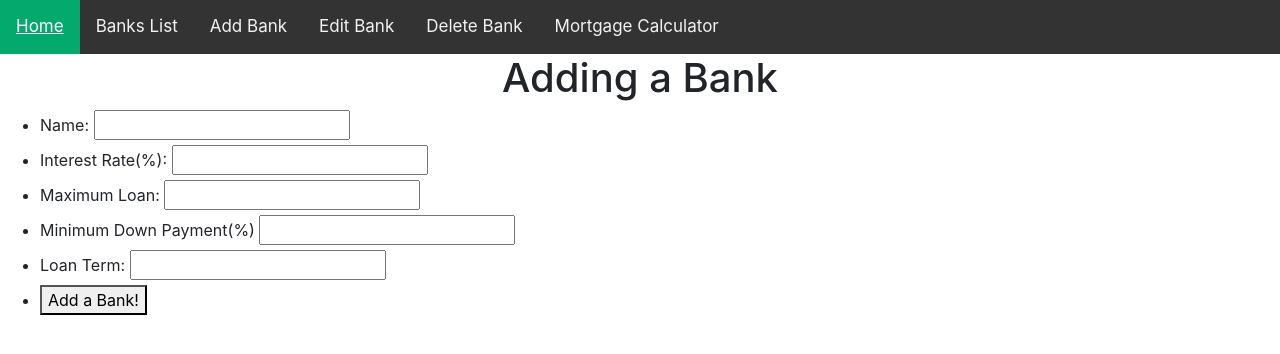
After one commit to DummyEgg/BankMortgage, a Flask app: page /addbank in a window 1280 px wide. The commit adds this page. Shown: the top 354 px of the page. Run offline with Flask 2, Linux system fonts and the light colour scheme; some libraries are stand-ins or nearby versions.

Commit message:
adding banks

```diff
--- a/app.py
+++ b/app.py
@@ -27,8 +27,9 @@ def get_task(bank_id):
         abort(404)
     return jsonify({'bank': bank[0]})
 
-@app.route('/api/create_bank', methods=['POST'])
-def create_bank():
+@app.route('/api/add_bank', methods=['POST'])
+def add_bank():
+    print(request.json)
     if not request.json:
         abort(400)
     bank = {
@@ -85,5 +86,13 @@ def index():
 def banks_template():
     return render_template('banks.html')
 
+@app.route('/addbank')
+def addbank_template():
+    return render_template('addbank.html')
+
+@app.route('/bankadded')
+def bankadded_template():
+    return render_template('addedbank.html')
+
 if __name__ == '__main__':
     app.run(debug=True)
--- /dev/null
+++ b/templates/addbank.html
@@ -0,0 +1,100 @@
+<!DOCTYPE html>
+<html>
+<head>
+    <meta name="viewport" content="width=device-width, initial-scale=1">
+<style>
+body {
+  margin: 0;
+  font-family: Arial, Helvetica, sans-serif;
+}
+
+.topnav {
+  overflow: hidden;
+  background-color: #333;
+}
+
+.topnav a {
+  float: left;
+  color: #f2f2f2;
+  text-align: center;
+  padding: 14px 16px;
+  text-decoration: none;
+  font-size: 17px;
+}
+
+.topnav a:hover {
+  background-color: #ddd;
+  color: black;
+}
+
+.topnav a.active {
+  background-color: #04AA6D;
+  color: white;
+}
+</style>
+    <link rel="stylesheet" href="https://stackpath.bootstrapcdn.com/bootstrap/4.3.1/css/bootstrap.min.css" integrity="sha384-ggOyR0iXCbMQv3Xipma34MD+dH/1fQ784/j6cY/iJTQUOhcWr7x9JvoRxT2MZw1T" crossorigin="anonymous">
+</head>
+<body>
+    <div class="topnav">
+        <a class="active" href="/">Home</a>
+        <a href="banks">Banks List</a>
+        <a href="/addbank">Add Bank</a>
+        <a href="/edit_bank">Edit Bank</a>
+        <a href="/delete_bank">Delete Bank</a>
+        <a href="/mortgage">Mortgage Calculator</a>
+      </div>
+<script>
+    function addBank(){
+        var xhr = new XMLHttpRequest()
+        var name = document.getElementById('name').value
+        var interest_rate = document.getElementById('interest_rate').value
+        var maximum_loan = document.getElementById('maximum_loan').value
+        var minimum_down_payment = document.getElementById('minimum_down_payment').value
+        var loan_term = document.getElementById('loan_term').value
+        var body = JSON.stringify({
+            'name' : name,
+            'interest_rate' : interest_rate,
+            'maximum_loan' : maximum_loan,
+            'minimum_down_payment' : minimum_down_payment,
+            'loan_term' : loan_term
+        })
+        console.log(body)
+        xhr.open("POST", '/api/add_bank', true)
+        xhr.setRequestHeader("Content-type", "application/json")
+        xhr.send(body)
+        window.open('/bankadded')
+    }
+</script>
+
+
+<center><h1>Adding a Bank</h1></center>
+<form action="javascript:addBank()">
+    <ul>
+        <li>
+            <label for="name">Name:</label>
+            <input type = "text" id = "name" name="name">
+        </li>
+        <li>
+            <label for="interest_rate">Interest Rate(%):</label>
+            <input type="number" step="0.01" name="interest_rate" id="interest_rate">
+        </li>
+        <li>
+            <label for="maximum_loan">Maximum Loan:</label>
+            <input type="number" name="maximum_loan" id="maximum_loan">
+        </li>
+        <li>
+            <label for="minimum_down_payment">Minimum Down Payment(%)</label>
+            <input type="number" name="minimum_down_payment" id="minimum_down_payment" step="0.01">
+        </li>
+        <li>
+            <label for="loan_term">Loan Term:</label>
+            <input type="number" name="loan_term" id="loan_term">
+        </li>
+        <li class="button">
+            <button type="submit">Add a Bank!</button>
+        </li>
+    </ul>
+</form>
+
+</body>
+</html>
```
Also changed, not shown: templates/addedbank.html (added, +44 -0 lines), templates/banks.html (+37 -1 lines), templates/index.html (+26 -1 lines).
